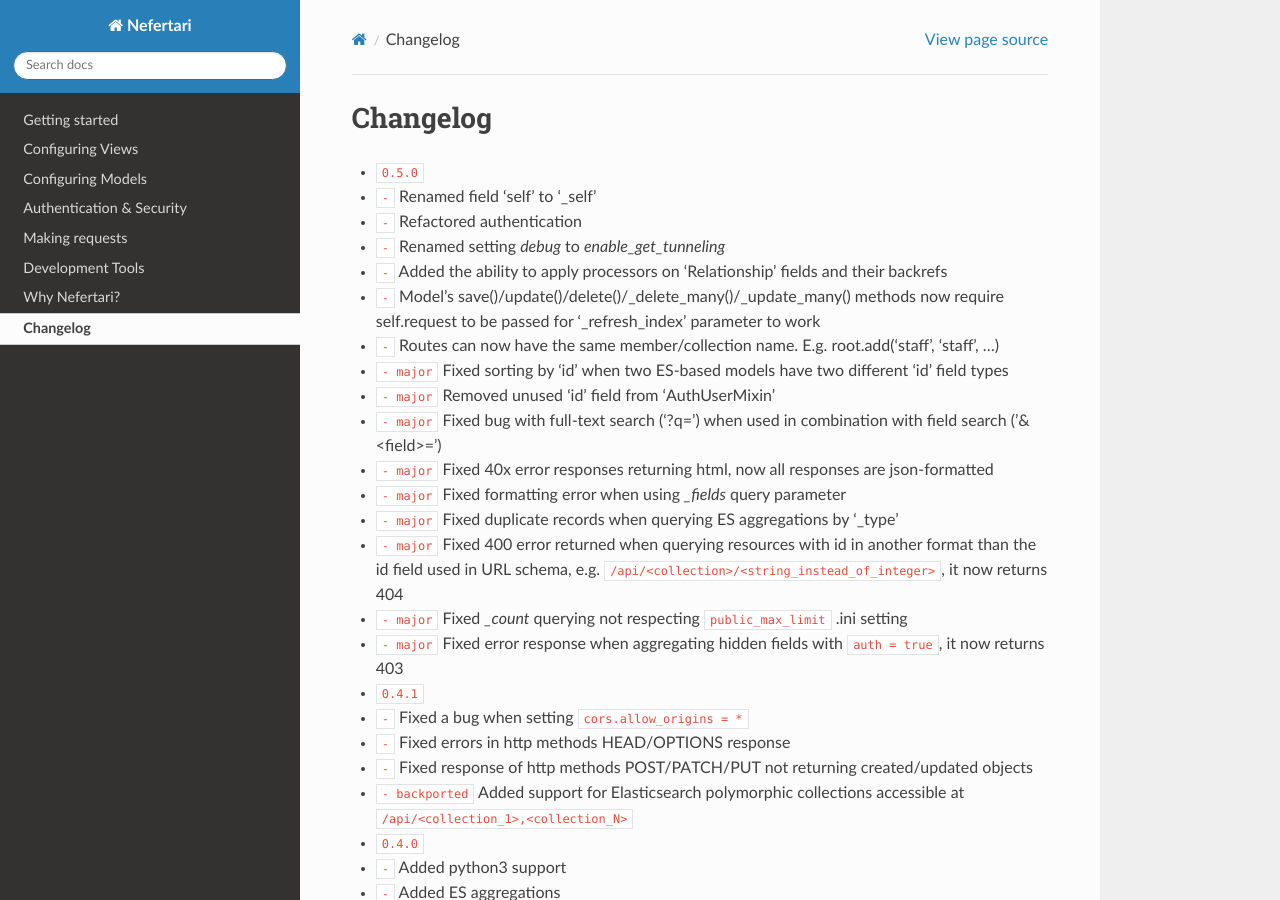
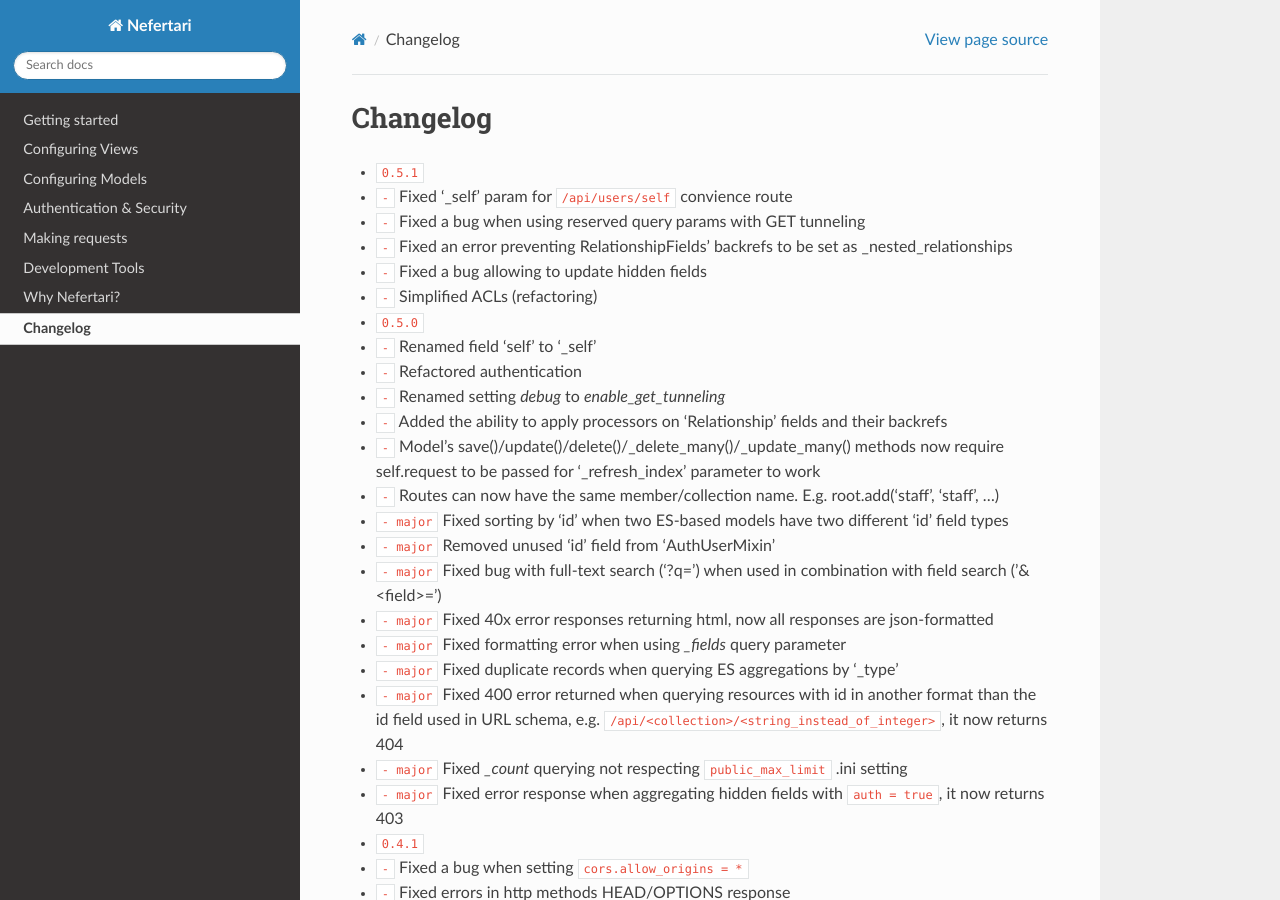
Before and after one commit to ramses-tech/nefertari, a Sphinx documentation site: the page built from docs/source/changelog.rst, in a window 1280 px wide and 900 px high. Built offline with Sphinx 7.4.7 and the Read the Docs theme 2.0.0, drawn with Linux system fonts in a browser that asks for light colours; cross-references to code outside the pages are shown as plain code.

Commit message:
version++

```diff
--- a/docs/source/changelog.rst
+++ b/docs/source/changelog.rst
@@ -1,5 +1,12 @@
 Changelog
 =========
+
+* :release:`0.5.1 <2015-09-02>`
+* :bug:`-` Fixed '_self' param for ``/api/users/self`` convience route
+* :bug:`-` Fixed a bug when using reserved query params with GET tunneling
+* :bug:`-` Fixed an error preventing RelationshipFields' backrefs to be set as _nested_relationships
+* :bug:`-` Fixed a bug allowing to update hidden fields
+* :bug:`-` Simplified ACLs (refactoring)
 
 * :release:`0.5.0 <2015-08-19>`
 * :feature:`-` Renamed field 'self' to '_self'
```
Also changed, not shown: 1 other file.
